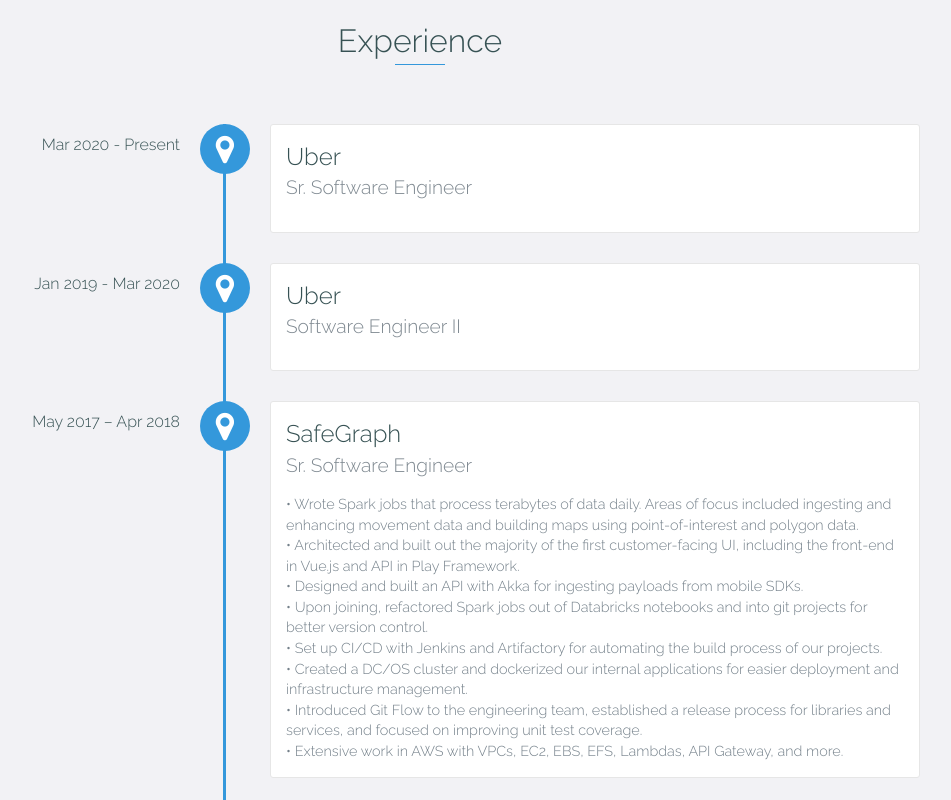
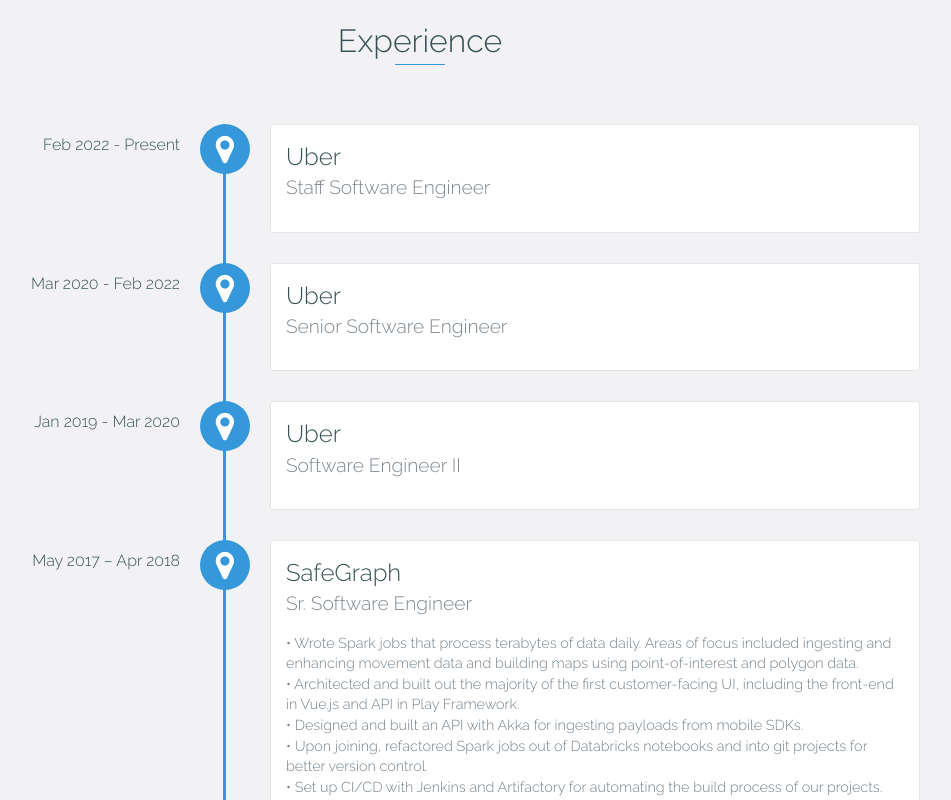
Before and after one commit to amdziuk/amdziuk.github.io, a website: page index.html in a window 1280 px wide. Shown: the part 1120-1920 px from the top of the page, without its empty margins (220-1171 px from the left). Drawn offline with nearby package versions, Linux system fonts and the light colour scheme.

Commit message:
Update index.html

```diff
--- a/index.html
+++ b/index.html
@@ -98,9 +98,13 @@
     <div id="experience" class="background-alt">
         <h2 class="heading">Experience</h2>
         <div id="experience-timeline">
-            <div data-date="Mar 2020 - Present">
+            <div data-date="Feb 2022 - Present">
                 <h3>Uber</h3>
-                <h4>Sr. Software Engineer</h4>
+                <h4>Staff Software Engineer</h4>
+            </div>
+            <div data-date="Mar 2020 - Feb 2022">
+                <h3>Uber</h3>
+                <h4>Senior Software Engineer</h4>
             </div>
             <div data-date="Jan 2019 - Mar 2020">
                 <h3>Uber</h3>
```
